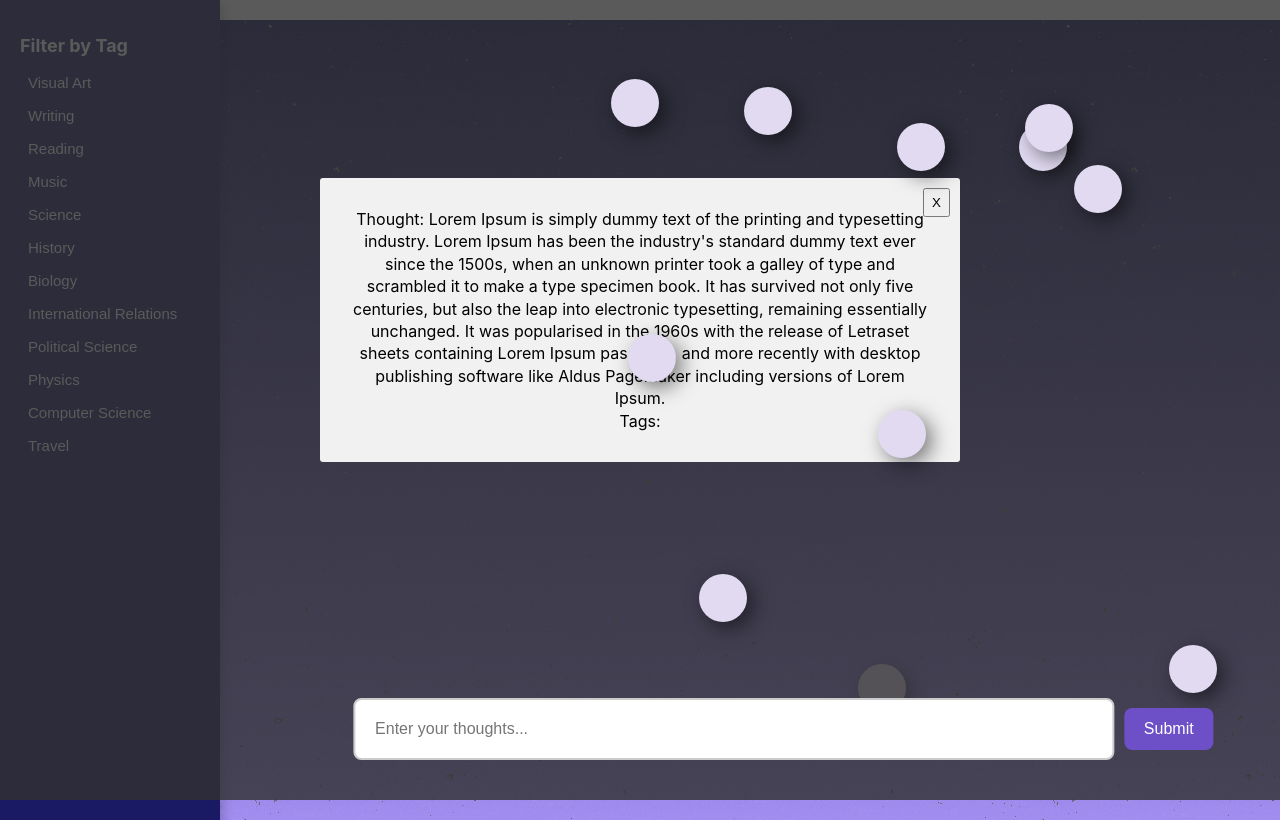
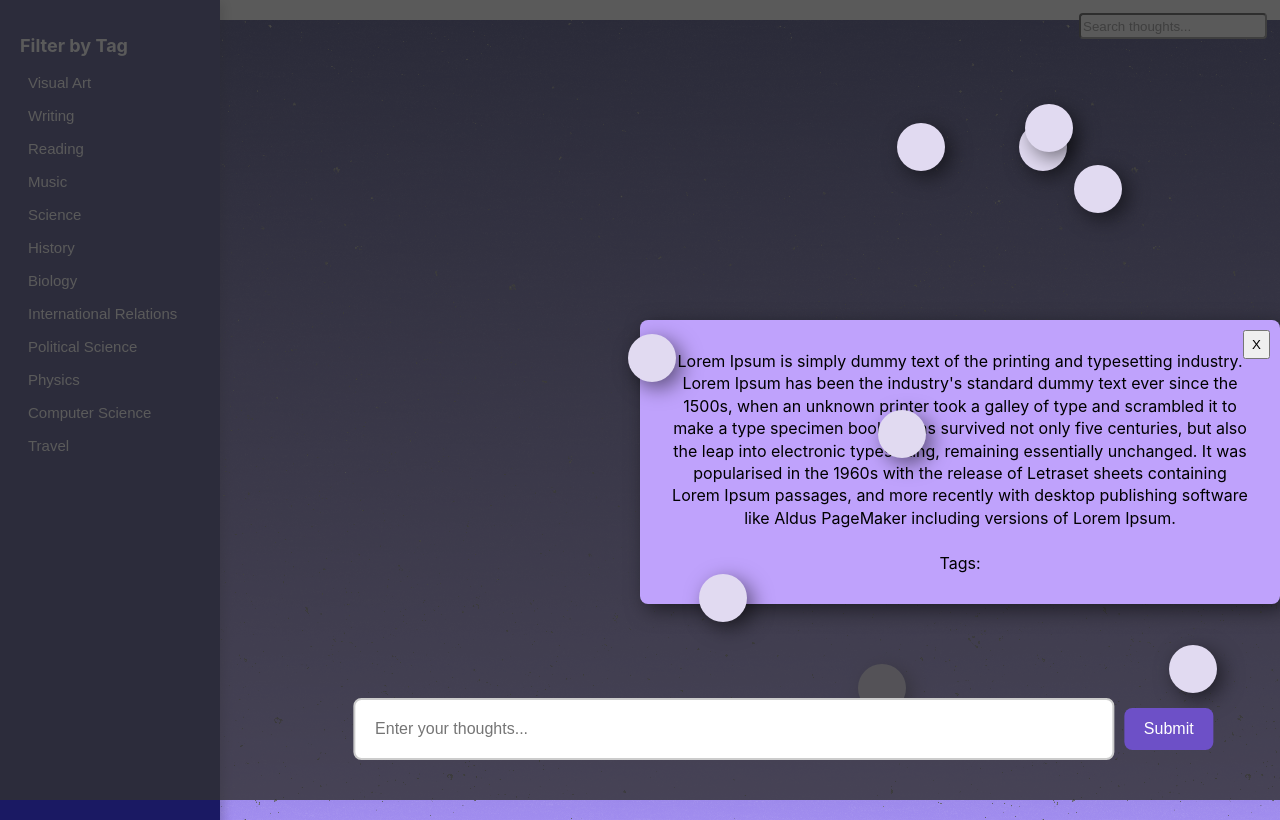
Before and after one commit to lavanyamenon15/IdeationStation, a React (Create React App) app in the folder ideationstation/: page / in a window 1280 px wide. Both pictures are taken after a click on the picture 882 px from the left and 688 px from the top of the page. Built offline with nearby package versions, Linux system fonts and the light colour scheme; data requests are answered from the project's data file.

Commit message:
implemented search bar

```diff
--- a/ideationstation/database/db.json
+++ b/ideationstation/database/db.json
@@ -1,55 +1,57 @@
 {
   "Tags": [
     {
-      "name": "Visual Art"
+      "name": "Visual Art",
+      "id": "650a"
     },
     {
-      "name": "Writing"
+      "name": "Writing",
+      "id": "eb9a"
     },
     {
-      "name": "Reading"
+      "name": "Reading",
+      "id": "a10a"
     },
     {
-      "name": "Music"
+      "name": "Music",
+      "id": "e8bd"
     },
     {
-      "name": "Science"
+      "name": "Science",
+      "id": "49de"
     },
     {
-      "name": "History"
+      "name": "History",
+      "id": "e3fd"
     },
     {
-      "name": "Biology"
+      "name": "Biology",
+      "id": "c9aa"
     },
     {
-      "name": "International Relations"
+      "name": "International Relations",
+      "id": "7698"
     },
     {
-      "name": "Political Science"
+      "name": "Political Science",
+      "id": "eb9f"
     },
     {
-      "name": "Physics"
+      "name": "Physics",
+      "id": "0345"
     },
     {
-      "name": "Computer Science"
+      "name": "Computer Science",
+      "id": "5456"
     },
     {
-      "name": "Travel"
+      "name": "Travel",
+      "id": "c47e"
     }
   ],
   "Thoughts": [
     {
       "id": "0",
-      "thought": "Lorem Ipsum is simply dummy text of the printing and typesetting industry. Lorem Ipsum has been the industry's standard dummy text ever since the 1500s, when an unknown printer took a galley of type and scrambled it to make a type specimen book. It has survived not only five centuries, but also the leap into electronic typesetting, remaining essentially unchanged. It was popularised in the 1960s with the release of Letraset sheets containing Lorem Ipsum passages, and more recently with desktop publishing software like Aldus PageMaker including versions of Lorem Ipsum.",
-      "tag": []
-    },
-    {
-      "id": "1",
-      "thought": "Lorem Ipsum is simply dummy text of the printing and typesetting industry. Lorem Ipsum has been the industry's standard dummy text ever since the 1500s, when an unknown printer took a galley of type and scrambled it to make a type specimen book. It has survived not only five centuries, but also the leap into electronic typesetting, remaining essentially unchanged. It was popularised in the 1960s with the release of Letraset sheets containing Lorem Ipsum passages, and more recently with desktop publishing software like Aldus PageMaker including versions of Lorem Ipsum.",
-      "tag": []
-    },
-    {
-      "id": "2",
       "thought": "Lorem Ipsum is simply dummy text of the printing and typesetting industry. Lorem Ipsum has been the industry's standard dummy text ever since the 1500s, when an unknown printer took a galley of type and scrambled it to make a type specimen book. It has survived not only five centuries, but also the leap into electronic typesetting, remaining essentially unchanged. It was popularised in the 1960s with the release of Letraset sheets containing Lorem Ipsum passages, and more recently with desktop publishing software like Aldus PageMaker including versions of Lorem Ipsum.",
       "tag": []
     },
@@ -82,8 +84,8 @@
       "thought": "hiii"
     },
     {
-      "id": "11",
-      "thought": "what the fuck"
+      "id": "12",
+      "thought": "i've been hearing a lot about flow recently, i want to watch it when i have time"
     }
   ]
 }
--- a/ideationstation/src/App.js
+++ b/ideationstation/src/App.js
@@ -1,5 +1,6 @@
 import './App.css';
 import FilterTag from './FilterTag';
+import SearchBar from './SearchBar';
 import Stars from './Stars';
 
 function App() {
@@ -15,6 +16,7 @@ function App() {
 
   return (
     <div className="App">
+      <SearchBar></SearchBar>
       <FilterTag></FilterTag>
       <Stars></Stars>
     </div>
--- a/ideationstation/src/Modal.css
+++ b/ideationstation/src/Modal.css
@@ -3,7 +3,7 @@ body.active-modal {
 }
 
 .btn-modal {
-    border-radius: 12px;
+    border-radius: 20px;
     padding: 10px 20px;
     display: block;
     margin: 100px auto 0;
@@ -29,9 +29,9 @@ body.active-modal {
     left: 50%;
     transform: translate(-50%, -50%);
     line-height: 1.4;
-    background: #f1f1f1;
+    background: #bfa2fc;
     padding: 14px 28px;
-    border-radius: 3px;
+    border-radius: 8px;
     max-width: 600px;
     min-width: 300px;
 }
--- /dev/null
+++ b/ideationstation/src/SearchBar.css
@@ -0,0 +1,40 @@
+.search-container {
+    position: fixed;
+    top: 10px;
+    right: 10px;
+    margin: 10px; /* Optional: adds a little space from the top-right corner */
+}
+
+.search-box {
+    position: fixed;
+    text-align: left;
+    top: 10px;
+    right: 10px;
+    border-radius: 4px;
+    margin: 3px;
+    width: 180px;
+    height: 20px;
+}
+
+.results-container {
+    position: fixed;
+    top: 50px; /* Adjusted so it appears below the search bar */
+    right: 10px;
+    display: flex;
+    flex-direction: column;
+    gap: 2px;
+    max-height: 300px; /* Set a max height to prevent overflow */
+    overflow-y: auto; /* Allows scrolling if too many results */
+}
+
+.result-card {
+    width: 180px; /* Matches the width of the search box */
+    background-color: #f8f9fa; /* Light background */
+    border: 1px solid #ccc;
+    border-radius: 4px;
+    padding: 10px;
+    font-size: 14px;
+    overflow: hidden;
+    white-space: wrap;
+    text-overflow: ellipsis;
+}
--- a/ideationstation/src/SearchBar.js
+++ b/ideationstation/src/SearchBar.js
@@ -0,0 +1,58 @@
+import React, { useState, useEffect } from 'react';
+import './SearchBar.css';
+
+const SearchBar = () => {
+    const [data, setData] = useState([]);
+    const [searchTerm, setSearchTerm] = useState("");
+    const [filteredResults, setFilteredResults] = useState([]);
+
+    const getThoughts = async () => {
+      try {
+        const response = await fetch("http://localhost:3000/Thoughts");
+        const result = await response.json();
+        setData(result);
+      } catch (error) {
+        console.error("Error fetching data:", error);
+      }
+    };
+
+    useEffect(() => {
+      getThoughts();
+    }, []);
+
+    useEffect(() => {
+      if (searchTerm.trim() === "") {
+        setFilteredResults([]);
+      } else {
+        const filtered = data.filter(item =>
+          item.thought.toLowerCase().includes(searchTerm.toLowerCase())
+        );
+        setFilteredResults(filtered);
+      }
+    }, [searchTerm, data]);
+
+    return (
+      <div className='search-container'>
+        <input className='search-box'
+          type="text"
+          placeholder="Search thoughts..."
+          value={searchTerm}
+          onChange={(e) => setSearchTerm(e.target.value)}
+        />
+        <div className="results-container">
+            {filteredResults.map((item) => (
+            <div key={item.id} className="result-card">
+                <p>{item.thought.length > 100 ? item.thought.substring(0, 100) + "..." : item.thought}</p>
+            </div>
+            ))}
+        </div>
+        {/* <ul>
+          {filteredResults.map((item) => (
+            <li key={item.id}>{item.thought}</li>
+          ))}
+        </ul> */}
+      </div>
+    );
+  };
+
+export default SearchBar;
--- a/ideationstation/src/Star.js
+++ b/ideationstation/src/Star.js
@@ -2,8 +2,7 @@ import star from './star.svg';
 import React, { useState, useEffect } from 'react';
 import { motion } from 'framer-motion';
 import './Stars.css';
-import background from './bg2.png';
-import Modal from './Modal';
+import './Modal.css';
 
 
 const Star = ({id, thought, tags, x, y, s}) => {
@@ -42,16 +41,28 @@ const Star = ({id, thought, tags, x, y, s}) => {
             {isModalOpen && (
                 <div className="modal">
                 <div onClick={toggleModal} className="overlay"></div>
-                <div className="modal-content">
+                <motion.div
+                className="modal-content"
+                initial={{ opacity: 0, scale: 0 }}
+                animate={{ opacity: 1, scale: 1 }}
+                transition={{
+                    duration: 0.4,
+                    scale: { type: "spring", visualDuration: 0.4, bounce: 0.5 },
+                }}
+                drag
+                style={{
+                    filter: "drop-shadow(6px 6px 10px rgba(0, 0, 0, 0.5))"
+                }}>
                     <p>
-                    Thought: {thought}
+                    {thought}
+                    <br></br>
                     <br></br>
                     Tags: {tags}
                     </p>
                     <button className="close-modal" onClick={toggleModal}>
                     X
                     </button>
-                </div>
+                </motion.div>
                 </div>
             )}
         </div>
```
